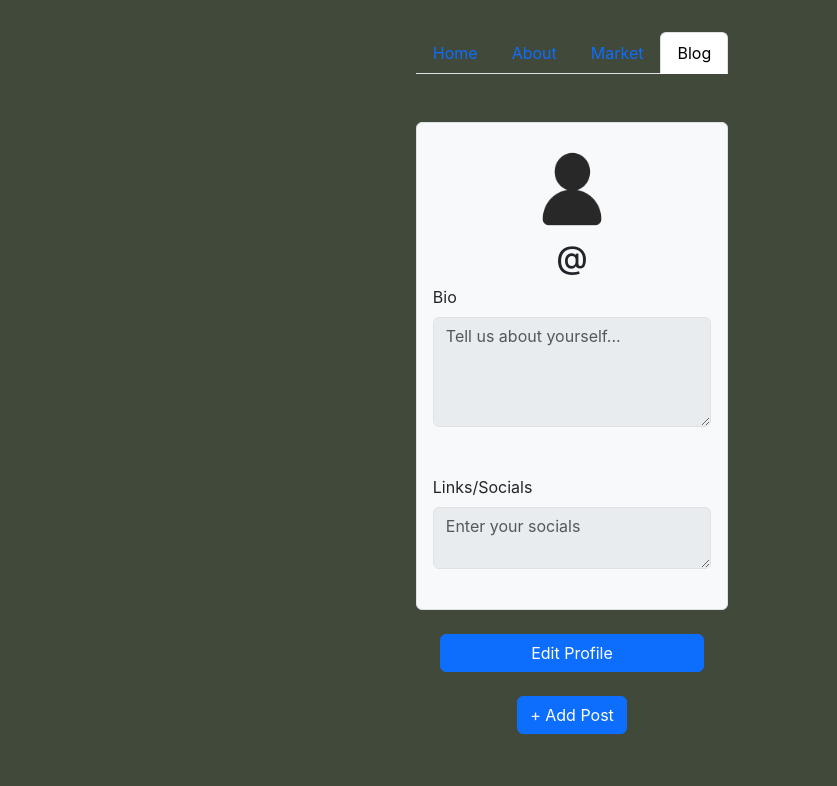
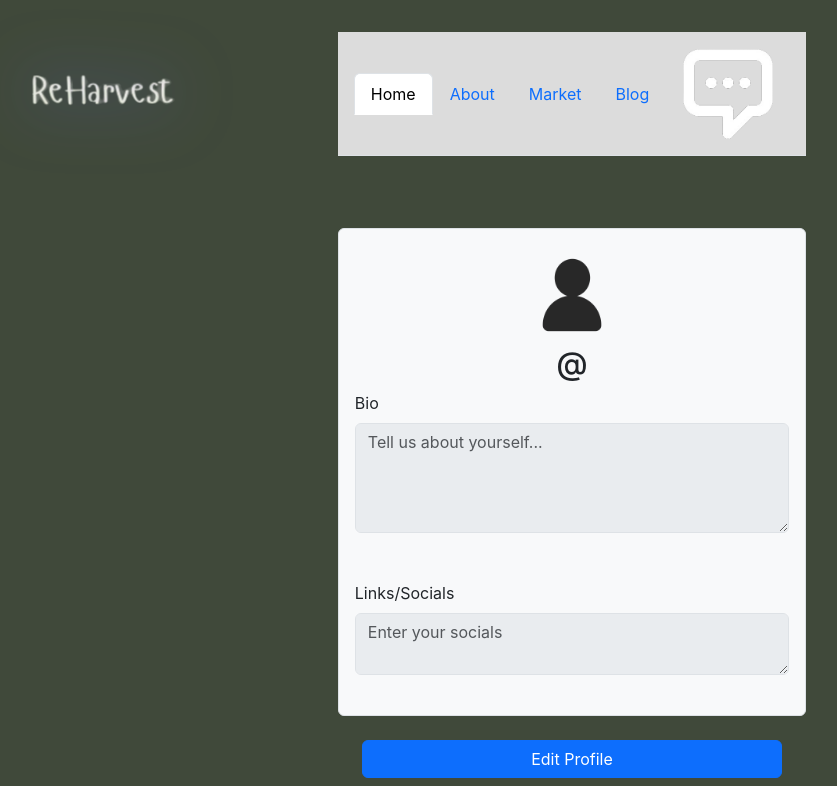
Before and after one commit to NowahS/ReHarvestApp, a React (Vite) app in the folder ReHarvest/: page /userprofile in a window 1280 px wide. Shown: the top 786 px of the page, without its empty margins (68-905 px from the left). Built offline with nearby package versions, Linux system fonts and the light colour scheme; no server answers.

Commit message:
Updated navbar in userprofile

```diff
--- a/ReHarvest/src/userProfile.jsx
+++ b/ReHarvest/src/userProfile.jsx
@@ -1,5 +1,6 @@
 import React, { useState, useEffect } from 'react';
 import { db, auth } from "./firebase";
+import { useNavigate } from 'react-router-dom';
 import { getUserBlog, editUserBlog } from "./firebaseBio";
 import { collection, getDocs, query, where} from "firebase/firestore";
 import { uploadPost } from "./firebasePosts";
@@ -25,6 +26,11 @@ const UserProfile = () => {
 
     const [profileImage, setProfileImage] = useState(ProfilePicture);
     const [newProfileFile, setNewProfileFile] = useState(null);
+
+    const navigate = useNavigate();
+    const handleMessages = () => {
+      navigate("/messages");
+    }
 
     useEffect(() => {
     const fetchData = async () => {
@@ -140,7 +146,11 @@ const UserProfile = () => {
 
     return (
         <>
-            <Nav fill variant="tabs" defaultActiveKey="/userprofile">
+          <header className= "nav-custom">
+            <div className= "nav-left">
+              <img src= "/Logo.png" alt="ReHarvest Logo" className= "logo"/>
+            </div>
+            <Nav fill variant="tabs" defaultActiveKey="/home" className="navbar-custom mb-4">
                 <Nav.Item>
                     <Nav.Link href="/home">Home</Nav.Link>
                 </Nav.Item>
@@ -153,7 +163,11 @@ const UserProfile = () => {
                 <Nav.Item>
                     <Nav.Link href="/userprofile">Blog</Nav.Link>
                 </Nav.Item>
+                <Nav.Item>
+                    <Nav.Link><img src= "/whiteMessage.png" alt="Messages Icon" className= "nav-icon" onClick = {handleMessages}/></Nav.Link>
+                </Nav.Item>
             </Nav>
+            </header>
             <br/>
 
             <div className="post-container mt-4 p-3 border rounded bg-light">
```
